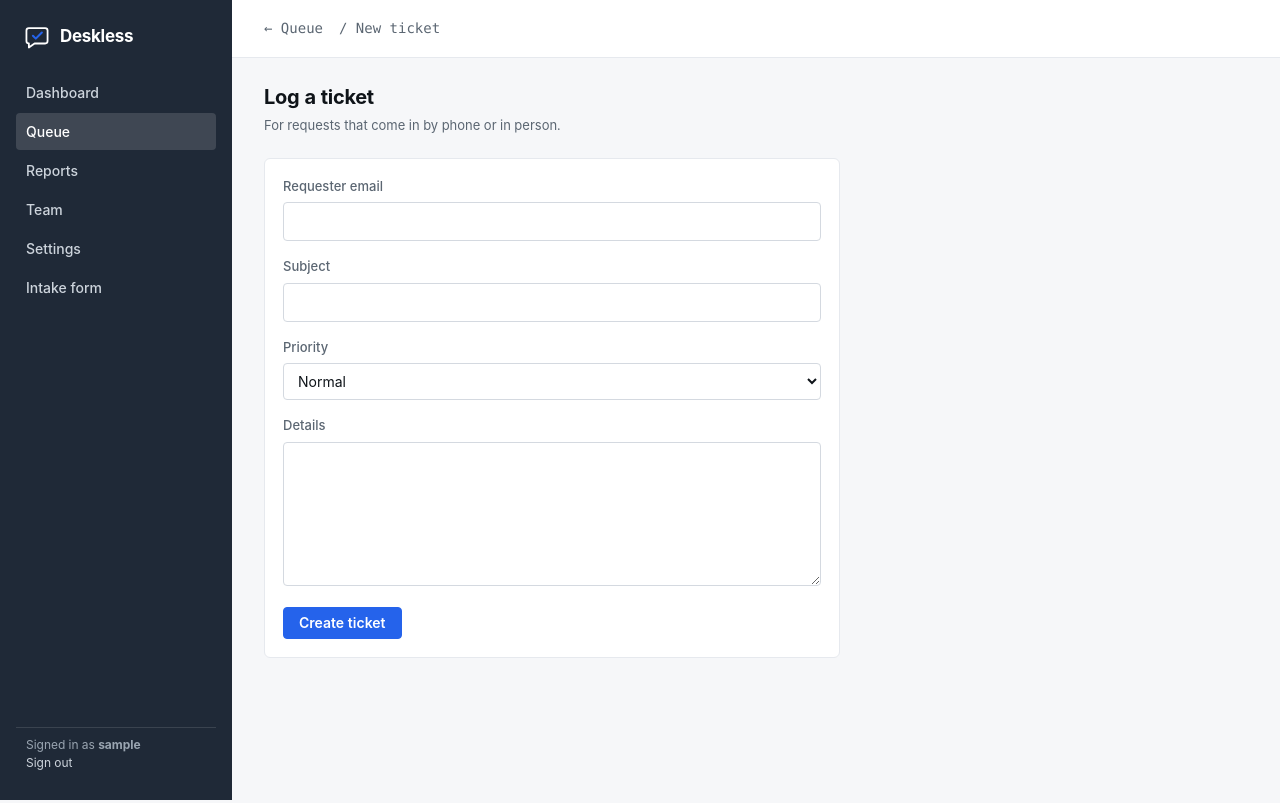
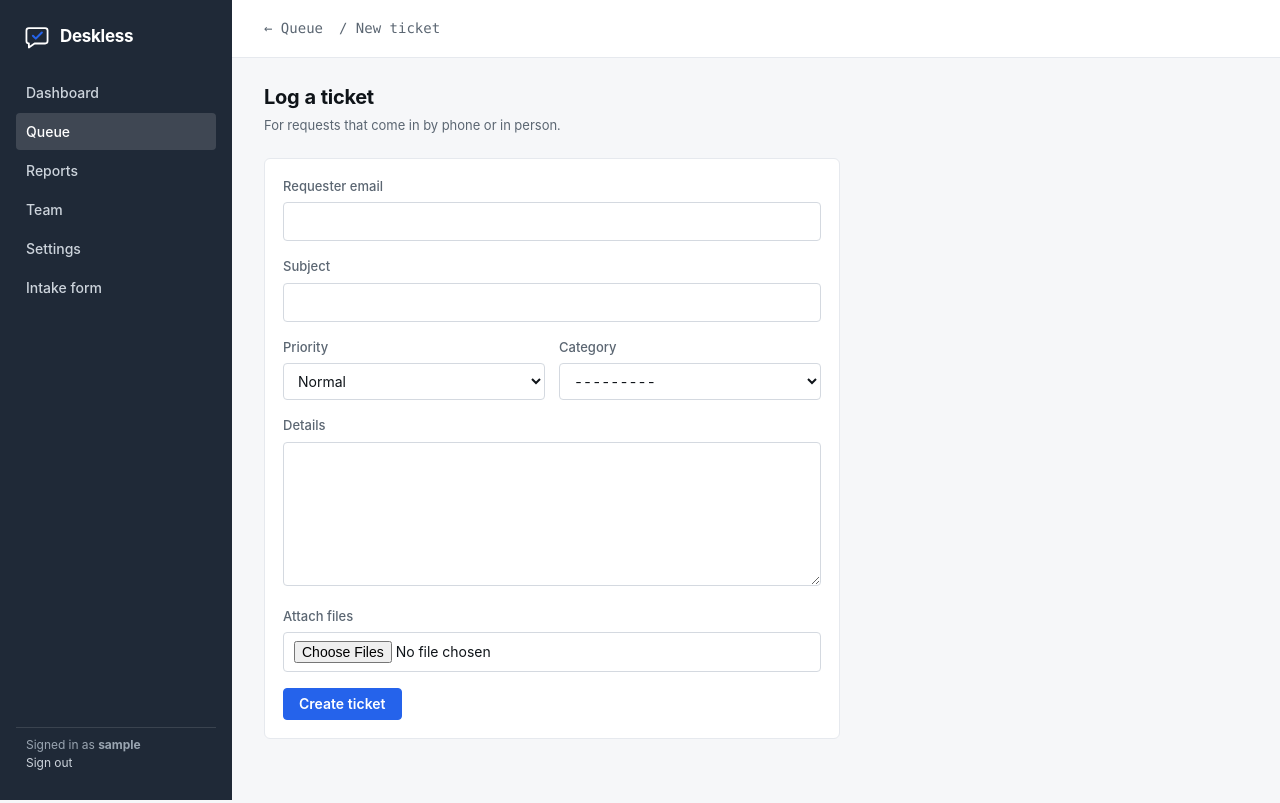
Before and after one commit to akheels-web/Deskless, a Django app: page /new/ in a window 1280 px wide. Run offline with Django 5.2, Linux system fonts and the light colour scheme; the visitor is signed in with stand-in values (Sample User, id 1); data comes from the database, SQL or seed files in the repository; data that the repository does not hold is empty.

Commit message:
feat: implement ticketing system with core models, views, templates, and support for attachments and canned replies

```diff
--- a/tickets/forms.py
+++ b/tickets/forms.py
@@ -7,18 +7,21 @@ User = get_user_model()
 
 
 class TicketUpdateForm(forms.ModelForm):
-    """Agent-side: change status/priority/assignee."""
+    """Agent-side: change status/priority/assignee/category/tags."""
 
     class Meta:
         model = Ticket
-        fields = ["status", "priority", "assignee"]
+        fields = ["status", "priority", "assignee", "category", "tags"]
+        widgets = {"tags": forms.CheckboxSelectMultiple}
 
 
 class CommentForm(forms.ModelForm):
+    # body optional so an attachment-only reply is allowed (view enforces "body or file")
+    body = forms.CharField(required=False, widget=forms.Textarea(attrs={"rows": 4}))
+
     class Meta:
         model = Comment
         fields = ["body", "internal"]
-        widgets = {"body": forms.Textarea(attrs={"rows": 4})}
 
 
 class PublicTicketForm(forms.ModelForm):
@@ -40,7 +43,7 @@ class AgentTicketForm(forms.ModelForm):
 
     class Meta:
         model = Ticket
-        fields = ["subject", "body", "priority"]
+        fields = ["subject", "body", "priority", "category"]
         widgets = {"body": forms.Textarea(attrs={"rows": 6})}
 
 
--- a/tickets/models.py
+++ b/tickets/models.py
@@ -1,5 +1,30 @@
 from django.conf import settings
 from django.db import models
+
+
+class Category(models.Model):
+    """A bucket/department a ticket belongs to (Billing, IT, Sales…)."""
+
+    name = models.CharField(max_length=80, unique=True)
+
+    class Meta:
+        verbose_name_plural = "categories"
+        ordering = ["name"]
+
+    def __str__(self):
+        return self.name
+
+
+class Tag(models.Model):
+    """Freeform label for cross-cutting themes (vip, bug, refund…)."""
+
+    name = models.CharField(max_length=40, unique=True)
+
+    class Meta:
+        ordering = ["name"]
+
+    def __str__(self):
+        return self.name
 
 
 class Ticket(models.Model):
@@ -40,6 +65,11 @@ class Ticket(models.Model):
     )
     # F2: link similar tickets. symmetrical = link is mutual (A linked to B ⇒ B linked to A).
     related = models.ManyToManyField("self", blank=True)
+
+    # G1: routing & labels
+    category = models.ForeignKey(
+        Category, on_delete=models.SET_NULL, null=True, blank=True, related_name="tickets")
+    tags = models.ManyToManyField(Tag, blank=True, related_name="tickets")
 
     # R3: SLA — resolution deadline computed from priority at creation.
     due_at = models.DateTimeField(null=True, blank=True)
@@ -91,6 +121,38 @@ class Comment(models.Model):
         return f"Comment on #{self.ticket_id} by {self.author}"
 
 
+class Attachment(models.Model):
+    """G2: a file on a ticket (screenshot, log, doc)."""
+
+    ticket = models.ForeignKey(Ticket, on_delete=models.CASCADE, related_name="attachments")
+    file = models.FileField(upload_to="attachments/%Y/%m/")
+    uploaded_by = models.ForeignKey(
+        settings.AUTH_USER_MODEL, on_delete=models.SET_NULL, null=True, blank=True)
+    created_at = models.DateTimeField(auto_now_add=True)
+
+    @property
+    def filename(self):
+        import os
+        return os.path.basename(self.file.name)
+
+    def __str__(self):
+        return self.filename
+
+
+class CannedReply(models.Model):
+    """G3: a saved answer agents can drop into a reply."""
+
+    title = models.CharField(max_length=100)
+    body = models.TextField()
+
+    class Meta:
+        ordering = ["title"]
+        verbose_name_plural = "canned replies"
+
+    def __str__(self):
+        return self.title
+
+
 class OrgSettings(models.Model):
     """F3/F6: single-row org branding + integration config. Editable in-app."""
 
--- a/tickets/serializers.py
+++ b/tickets/serializers.py
@@ -19,5 +19,6 @@ class TicketSerializer(serializers.ModelSerializer):
     class Meta:
         model = Ticket
         fields = ["id", "subject", "body", "status", "priority", "resolution",
-                  "reporter", "assignee", "related", "created_at", "updated_at", "comments"]
+                  "reporter", "assignee", "category", "tags", "related",
+                  "created_at", "updated_at", "comments"]
         read_only_fields = ["reporter", "created_at", "updated_at"]
--- a/tickets/templates/base.html
+++ b/tickets/templates/base.html
@@ -139,6 +139,13 @@
     .view-link .count { font-size: 12px; color: var(--faint); background: var(--canvas); padding: 1px 8px; border-radius: 100px; font-variant-numeric: tabular-nums; }
     .view-link.on .count { background: color-mix(in srgb, var(--accent) 12%, #fff); color: var(--accent); }
     .queue-main { min-width: 0; }
+    .views-heading { font-size: 11px; text-transform: uppercase; letter-spacing: .6px; color: var(--faint);
+      font-weight: 600; padding: 14px 12px 6px; }
+    .tag { display: inline-block; padding: 1px 8px; border-radius: 100px; font-size: 12px;
+      background: var(--grey-bg); color: var(--muted); }
+    .attach { display: inline-flex; align-items: center; gap: 5px; padding: 6px 11px;
+      border: 1px solid var(--line-strong); border-radius: var(--radius); font-size: 13px; color: var(--ink); }
+    .attach:hover { border-color: var(--accent); text-decoration: none; }
 
     /* ---- filter bar ---- */
     .filters { display: flex; align-items: center; gap: 6px; flex-wrap: wrap; margin-bottom: 18px; }
--- a/tickets/templates/tickets/submit.html
+++ b/tickets/templates/tickets/submit.html
@@ -13,7 +13,7 @@
     <div class="card"><div class="bd">
       <h1>How can we help?</h1>
       <p class="lede">Tell us what's going on and we'll get back to you by email.</p>
-      <form method="post">
+      <form method="post" enctype="multipart/form-data">
         {% csrf_token %}
         <div class="row">
           <div class="field">
@@ -33,6 +33,10 @@
           <label for="{{ form.body.id_for_label }}">Describe your issue</label>
           {{ form.body }}{{ form.body.errors }}
         </div>
+        <div class="field">
+          <label for="id_files">Attach files (optional)</label>
+          <input type="file" name="files" id="id_files" multiple>
+        </div>
         <button class="btn" type="submit" style="width:100%; justify-content:center;">Submit request</button>
       </form>
     </div></div>
--- a/tickets/templates/tickets/ticket_form.html
+++ b/tickets/templates/tickets/ticket_form.html
@@ -10,7 +10,7 @@
   <h1 style="font-size:20px; font-weight:660; letter-spacing:-0.3px; margin:0 0 4px;">Log a ticket</h1>
   <p class="hint" style="margin:0 0 22px;">For requests that come in by phone or in person.</p>
   <div class="card"><div class="bd">
-    <form method="post">
+    <form method="post" enctype="multipart/form-data">
       {% csrf_token %}
       <div class="field">
         <label for="{{ form.email.id_for_label }}">Requester email</label>
@@ -20,13 +20,23 @@
         <label for="{{ form.subject.id_for_label }}">Subject</label>
         {{ form.subject }}{{ form.subject.errors }}
       </div>
-      <div class="field">
-        <label for="{{ form.priority.id_for_label }}">Priority</label>
-        {{ form.priority }}{{ form.priority.errors }}
+      <div class="row">
+        <div class="field">
+          <label for="{{ form.priority.id_for_label }}">Priority</label>
+          {{ form.priority }}{{ form.priority.errors }}
+        </div>
+        <div class="field">
+          <label for="{{ form.category.id_for_label }}">Category</label>
+          {{ form.category }}{{ form.category.errors }}
+        </div>
       </div>
       <div class="field">
         <label for="{{ form.body.id_for_label }}">Details</label>
         {{ form.body }}{{ form.body.errors }}
+      </div>
+      <div class="field">
+        <label for="id_files">Attach files</label>
+        <input type="file" name="files" id="id_files" multiple>
       </div>
       <button class="btn" type="submit">Create ticket</button>
     </form>
--- a/tickets/views.py
+++ b/tickets/views.py
@@ -7,8 +7,14 @@ from django.shortcuts import get_object_or_404, redirect, render
 
 from .forms import (AgentTicketForm, CloseTicketForm, CommentForm, LinkTicketForm,
                     NewUserForm, OrgSettingsForm, PublicTicketForm, TicketUpdateForm)
-from .models import OrgSettings, Ticket
+from .models import Attachment, CannedReply, Category, OrgSettings, Ticket
 from .signals import fire_webhooks
+
+
+def _save_attachments(ticket, files, user):
+    """G2: persist uploaded files against a ticket."""
+    for f in files:
+        Attachment.objects.create(ticket=ticket, file=f, uploaded_by=user)
 
 User = get_user_model()
 admin_only = user_passes_test(lambda u: u.is_superuser)
@@ -49,13 +55,16 @@ def _view_filter(qs, view, user):
 
 @login_required
 def ticket_list(request):
-    base = Ticket.objects.select_related("reporter", "assignee")
+    base = Ticket.objects.select_related("reporter", "assignee", "category")
     view = request.GET.get("view", "open")
     query = request.GET.get("q", "")
+    cat = request.GET.get("category", "")
 
     tickets = _view_filter(base, view, request.user)
     if query:
         tickets = tickets.filter(Q(subject__icontains=query) | Q(body__icontains=query))
+    if cat:
+        tickets = tickets.filter(category_id=cat)
 
     # counts for the left panel badges
     counts = {v: _view_filter(base, v, request.user).count()
@@ -71,6 +80,8 @@ def ticket_list(request):
         "view": view,
         "counts": counts,
         "query": query,
+        "categories": Category.objects.all(),
+        "current_category": cat,
         "qs": qs + "&" if qs else "",
     })
 
@@ -88,6 +99,7 @@ def ticket_new(request):
             ticket = form.save(commit=False)
             ticket.reporter = reporter
             ticket.save()
+            _save_attachments(ticket, request.FILES.getlist("files"), request.user)
             return redirect("ticket_detail", pk=ticket.pk)
     else:
         form = AgentTicketForm()
@@ -101,11 +113,13 @@ def ticket_detail(request, pk):
     if request.method == "POST":
         if "add_comment" in request.POST:
             cform = CommentForm(request.POST)
-            if cform.is_valid():
+            files = request.FILES.getlist("files")
+            if cform.is_valid() and (cform.cleaned_data["body"] or files):
                 c = cform.save(commit=False)
                 c.ticket = ticket
                 c.author = request.user
                 c.save()
+                _save_attachments(ticket, files, request.user)
                 notify_reporter(ticket, c)
             return redirect("ticket_detail", pk=pk)
         elif "link" in request.POST:  # F2: link another ticket
@@ -141,6 +155,8 @@ def ticket_detail(request, pk):
         "cform": CommentForm(), "uform": TicketUpdateForm(instance=ticket),
         "close_form": CloseTicketForm(), "link_form": LinkTicketForm(),
         "related": ticket.related.all(),
+        "attachments": ticket.attachments.all(),
+        "canned": CannedReply.objects.all(),
     })
 
 
@@ -197,6 +213,7 @@ def submit_ticket(request):
             ticket = form.save(commit=False)
             ticket.reporter = reporter
             ticket.save()
+            _save_attachments(ticket, request.FILES.getlist("files"), reporter)
             return render(request, "tickets/submitted.html", {"ticket": ticket})
     else:
         form = PublicTicketForm()
```
Also changed, not shown: tickets/admin.py (+22 -6 lines), tickets/templates/tickets/detail.html (+37 -1 lines), tickets/templates/tickets/list.html (+12 -2 lines), tickets/migrations/0005_cannedreply_category_tag_attachment_ticket_category_and_more.py (added).
